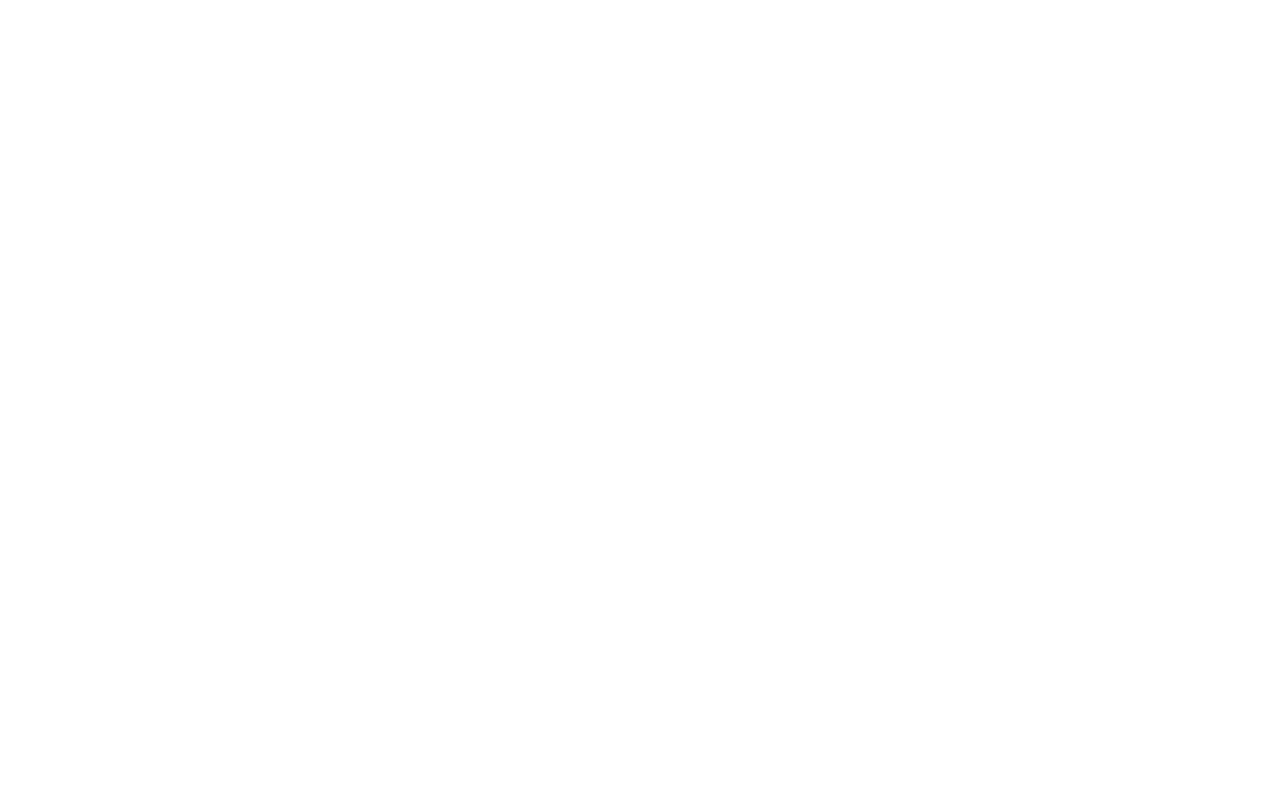
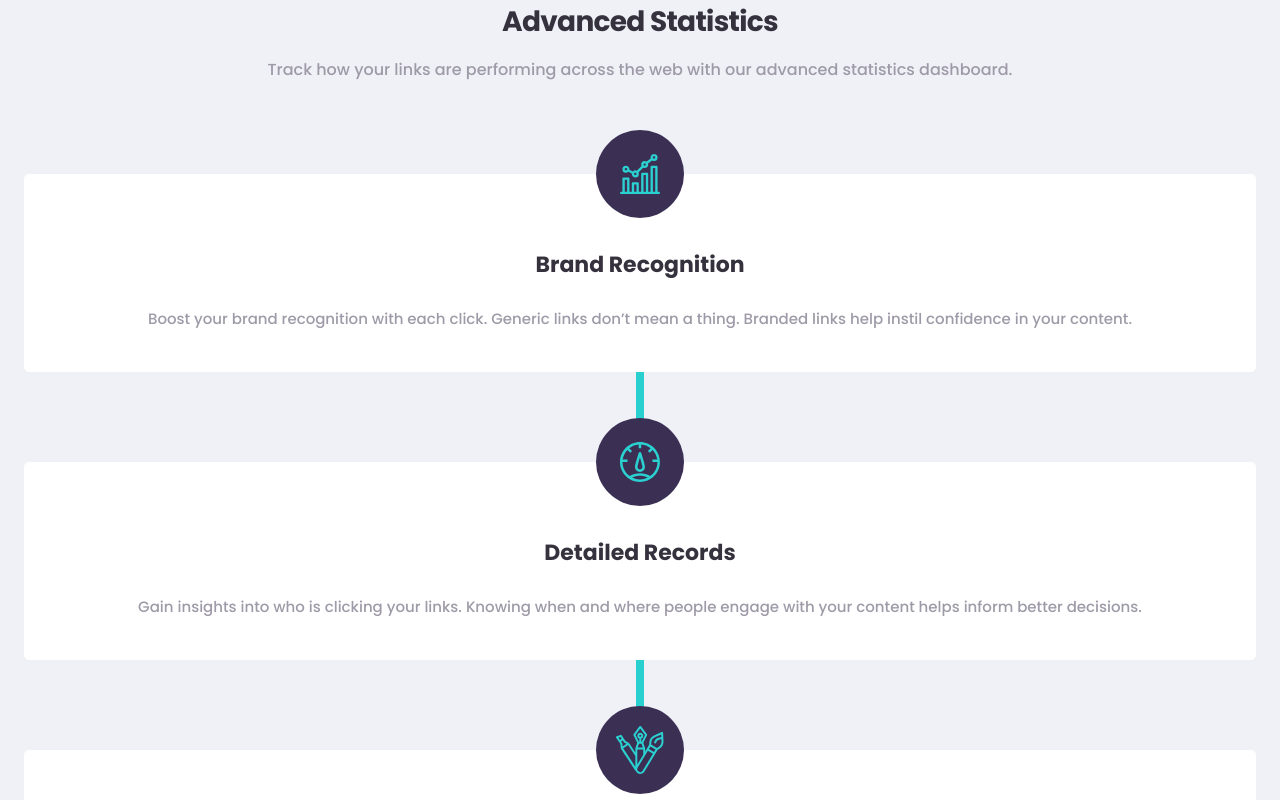
Before and after one commit to DrMalina/shortly, a React (Create React App) app: page / in a window 1280 px wide. Shown: the part 1000-1800 px from the top of the page. Before the commit the page ends 910 px from the top, so only its background shows below. Built offline with nearby package versions, Linux system fonts and the light colour scheme.

Commit message:
Add Features

```diff
--- a/src/App.tsx
+++ b/src/App.tsx
@@ -1,4 +1,5 @@
 import React from 'react';
+import { Features } from './components/Features';
 import { Header } from './components/Header';
 import { HeroBanner } from './components/HeroBanner';
 import { ScreenReaderLink } from './components/ScreenReaderLink';
@@ -12,6 +13,7 @@
       <main id="main">
         <HeroBanner />
         <Shortener />
+        <Features />
       </main>
     </>
   );
--- /dev/null
+++ b/src/components/Card/Card.tsx
@@ -0,0 +1,20 @@
+import React, { FC } from 'react';
+import { Container, CardIcon, CardContent, CardHeading, CardParagraph } from './style';
+
+interface CardProps {
+  heading: string;
+  paragraph: string;
+  iconPath: string;
+}
+
+export const Card: FC<CardProps> = ({ heading, paragraph, iconPath }) => {
+  return (
+    <Container>
+      <CardIcon src={iconPath} />
+      <CardContent>
+        <CardHeading>{heading}</CardHeading>
+        <CardParagraph>{paragraph}</CardParagraph>
+      </CardContent>
+    </Container>
+  );
+};
--- /dev/null
+++ b/src/components/Card/index.ts
@@ -0,0 +1 @@
+export * from './Card';
--- /dev/null
+++ b/src/components/Card/style.ts
@@ -0,0 +1,48 @@
+import styled from 'styled-components';
+import { theme } from '../../theme/mainTheme';
+
+export const Container = styled.div`
+  position: relative;
+  margin-top: 9rem;
+  background-color: ${theme.colors.white};
+  border-radius: 0.5rem;
+  z-index: 1;
+`;
+
+interface CardIconProps {
+  src: string;
+}
+
+export const CardIcon = styled.div<CardIconProps>`
+  height: 8.8rem;
+  width: 8.8rem;
+  border-radius: 50%;
+  position: absolute;
+  top: -4.4rem;
+  left: 50%;
+  transform: translateX(-50%);
+  background-color: ${theme.colors.background};
+  background-image: url(${(props) => props.src});
+  background-position: center;
+  background-repeat: no-repeat;
+`;
+
+export const CardContent = styled.div`
+  padding-top: 8rem;
+  padding-bottom: 4rem;
+  padding-left: 3rem;
+  padding-right: 3rem;
+`;
+
+export const CardHeading = styled.h3`
+  font-weight: ${theme.fontWeight.bold};
+  color: ${theme.colors.gray300};
+  font-size: 2.2rem;
+`;
+
+export const CardParagraph = styled.p`
+  margin-top: 3rem;
+  font-size: 1.5rem;
+  color: ${theme.colors.gray200};
+  line-height: 2.6rem;
+`;
--- /dev/null
+++ b/src/components/Features/Features.tsx
@@ -0,0 +1,37 @@
+import React, { FC } from 'react';
+import { Card } from '../Card';
+import BrandRecognitionIcon from '../../assets/images/icon-brand-recognition.svg';
+import DetailedRecordsIcon from '../../assets/images/icon-detailed-records.svg';
+import FullyCustomizableIcon from '../../assets/images/icon-fully-customizable.svg';
+import { Container, Heading, Paragraph, CardsWrapper } from './style';
+
+export const Features: FC = () => {
+  return (
+    <Container>
+      <Heading>Advanced Statistics</Heading>
+      <Paragraph>
+        Track how your links are performing across the web with our advanced statistics dashboard.
+      </Paragraph>
+      <CardsWrapper>
+        <Card
+          heading="Brand Recognition"
+          paragraph="Boost your brand recognition with each click. Generic links don’t
+  mean a thing. Branded links help instil confidence in your content."
+          iconPath={BrandRecognitionIcon}
+        />
+        <Card
+          heading="Detailed Records"
+          paragraph="Gain insights into who is clicking your links. Knowing when and where
+        people engage with your content helps inform better decisions."
+          iconPath={DetailedRecordsIcon}
+        />
+        <Card
+          heading="Fully Customizable"
+          paragraph="Improve brand awareness and content discoverability through customizable
+        links, supercharging audience engagement."
+          iconPath={FullyCustomizableIcon}
+        />
+      </CardsWrapper>
+    </Container>
+  );
+};
--- /dev/null
+++ b/src/components/Features/index.ts
@@ -0,0 +1 @@
+export * from './Features';
--- /dev/null
+++ b/src/components/Features/style.ts
@@ -0,0 +1,46 @@
+import styled from 'styled-components';
+import { theme } from '../../theme/mainTheme';
+
+export const Container = styled.section`
+  background-color: ${theme.colors.gray};
+  text-align: center;
+  margin-top: -8.2rem;
+  padding-top: 8rem;
+  padding-bottom: 8rem;
+  padding-left: 2.4rem;
+  padding-right: 2.4rem;
+  position: relative;
+  z-index: 1;
+`;
+
+export const Heading = styled.h2`
+  margin-top: 10rem;
+  color: ${theme.colors.gray300};
+  letter-spacing: -0.7px;
+  font-size: 2.8rem;
+  font-weight: ${theme.fontWeight.bold};
+`;
+
+export const Paragraph = styled.p`
+  font-size: ${theme.fontSize.xs};
+  line-height: 2.8rem;
+  color: ${theme.colors.gray200};
+  margin-top: 2rem;
+  padding: 0 0.8rem;
+`;
+
+export const CardsWrapper = styled.div`
+  position: relative;
+
+  &::after {
+    content: '';
+    position: absolute;
+    top: 0;
+    left: 50%;
+    transform: translateX(-50%);
+    height: 100%;
+    width: 0.8rem;
+    background-color: ${theme.colors.primary};
+    z-index: 0;
+  }
+`;
```
